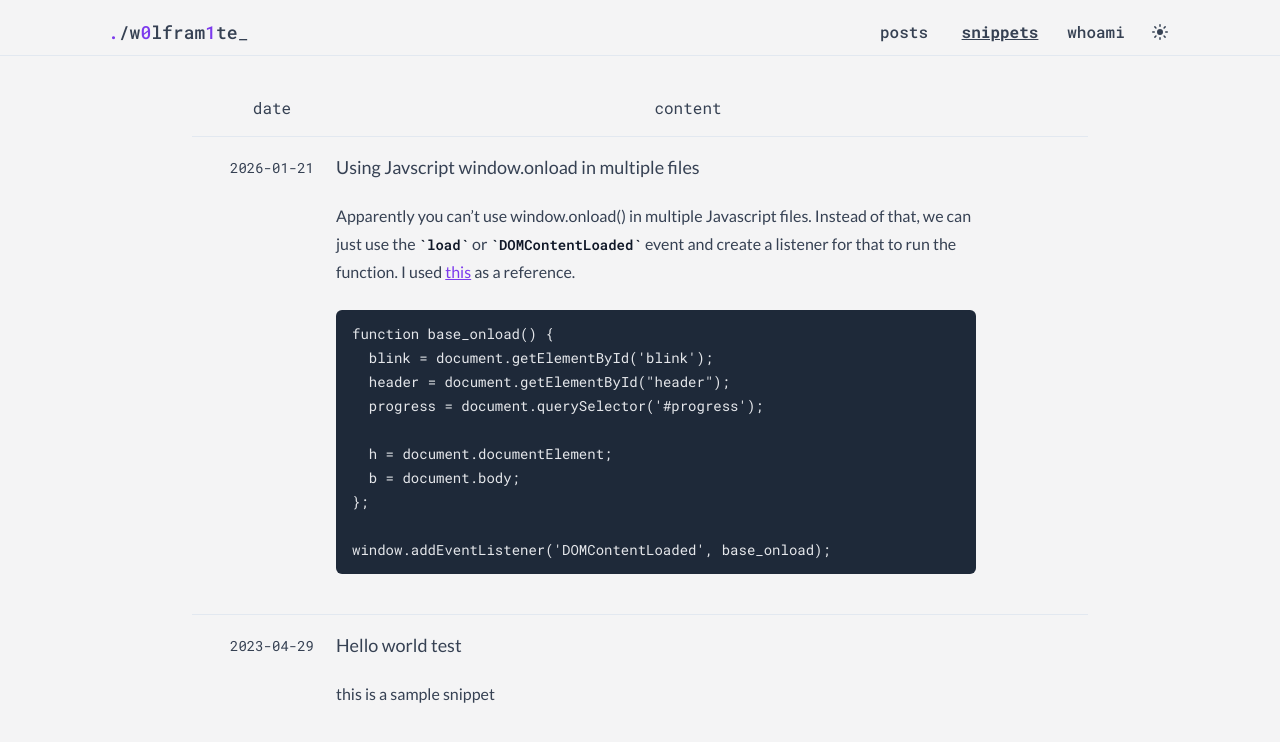
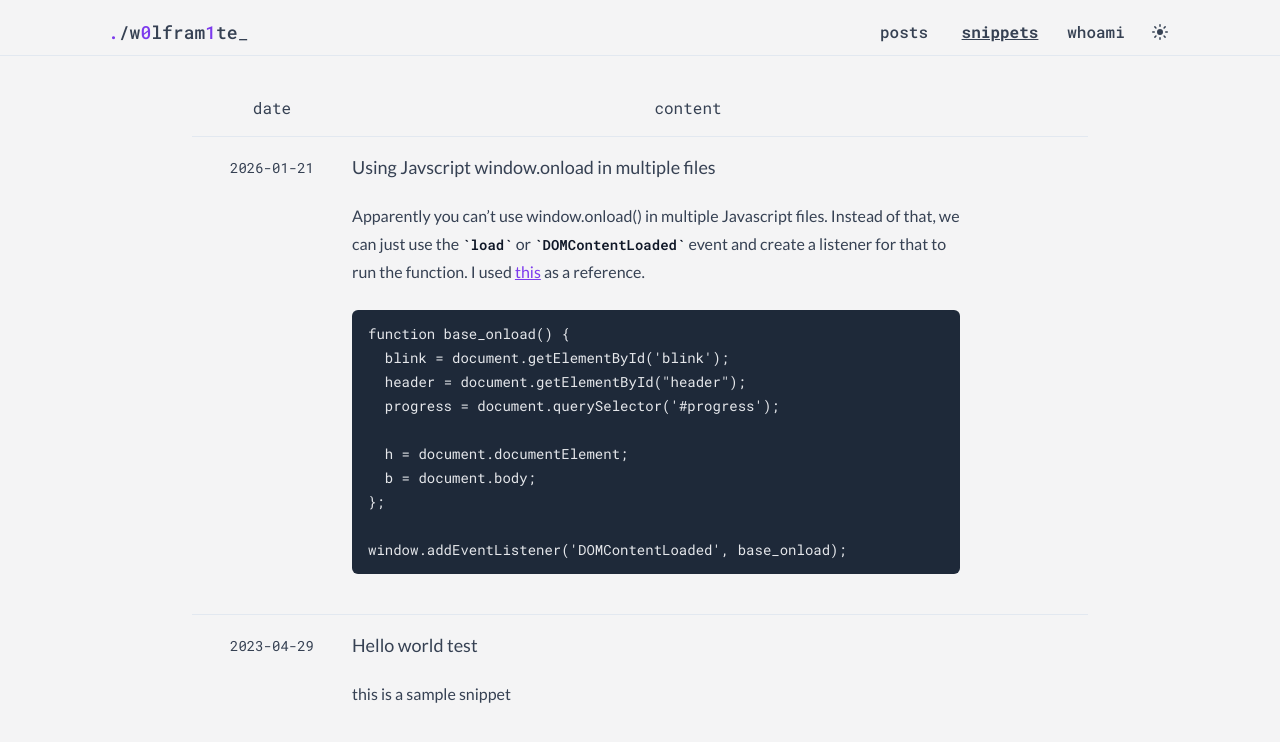
Before and after one commit to w0lfram1te/w0lfram1te.github.io, a Jekyll site: the page built from _pages/index_snippets.html, in a window 1280 px wide and 900 px high. Shown: the top 742 px of the window. Built offline with Jekyll 4.4.1, drawn with Linux system fonts in a browser that asks for light colours.

Commit message:
fixing padding for snippets

```diff
--- a/_layouts/page.html
+++ b/_layouts/page.html
@@ -6,7 +6,7 @@ layout: default
 </div>
 
 <div class="flex flex-row py-4 md:py-8 px-4 md:px-8 justify-center">
-  <article class="md:max-w-2xl px-1">
+  <article class="w-full md:max-w-2xl px-1">
     {{ content }}
   </article>
   </div>
--- a/_layouts/post.html
+++ b/_layouts/post.html
@@ -7,7 +7,7 @@ layout: default
 </div>
 
 <div class="flex flex-row py-4 md:py-8 px-4 md:px-8 justify-center">
-  <article class="md:max-w-2xl px-1">
+  <article class="w-full md:max-w-2xl px-1">
     {{ content }}
   </article>
   </div>
--- a/_pages/index_snippets.html
+++ b/_pages/index_snippets.html
@@ -16,7 +16,7 @@ permalink: /snippets
   <div class="py-4 px-4 md:px-8">
     <div class="flex flex-row items-center justify-center">
       <div class="w-24 min-w-24 px-1 font-mono text-center text-sm">{{ post.date_created }}</div>
-      <div class="grow px-1 md:px-4">
+      <div class="grow px-4 md:px-8">
         <a class="text-lg text-w0lfram1te-prose-header dark:text-w0lfram1te-prose-invert-header no-underline" href="{{ post.url }}">
           {{ post.title }}
         </a>
@@ -24,8 +24,8 @@ permalink: /snippets
     </div>
 
     <div class="flex flex-row">
-      <div class="w-24 px-1"></div>
-      <div class="grow px-1 md:px-4 md:max-w-2xl">{{ post.content }}</div>
+      <div class="w-24"></div>
+      <div class="grow px-1 md:px-8 w-full md:max-w-2xl">{{ post.content }}</div>
     </div>
   </div>
 
```
